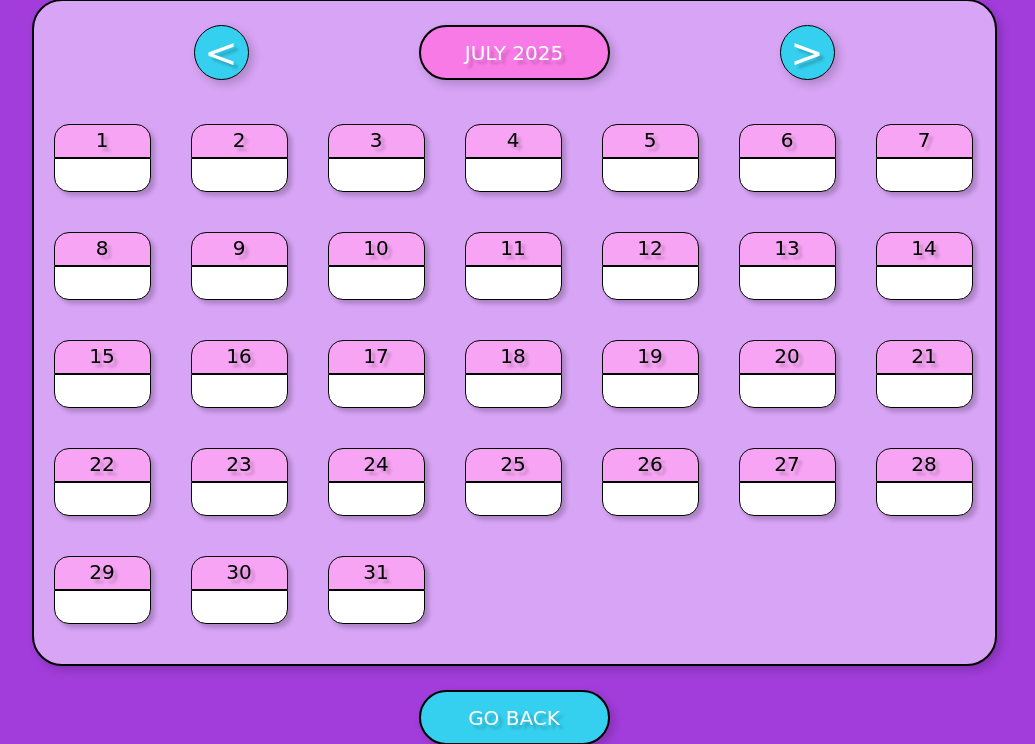
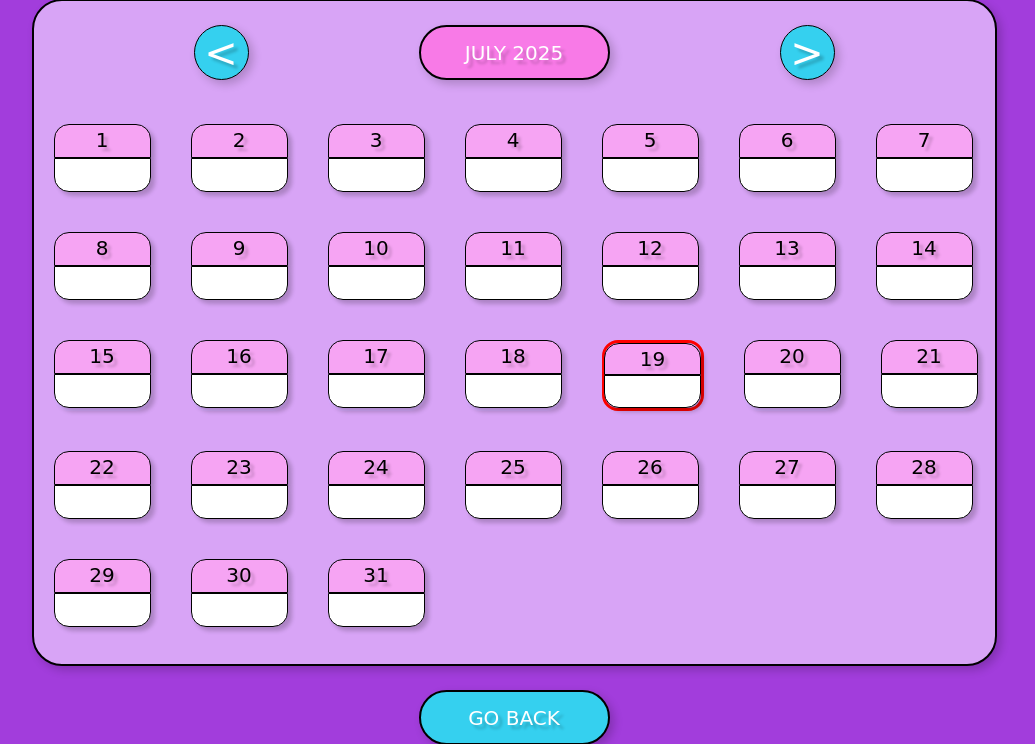
Before and after one commit to Sreenjoyee/Sapience-study-app, a Flask app: a page that uses studyapp/templates/calendar.html in a window 1280 px wide. Shown: the part 28-772 px from the top of the page, without its empty margins (126-1161 px from the left). Run offline with Flask 3, Linux system fonts and the light colour scheme; the visitor is signed in with stand-in values (Sample User, id 1); data that the repository does not hold is empty; some web fonts are replaced.

Commit message:
current date will have red border

```diff
--- a/studyapp/static/style.css
+++ b/studyapp/static/style.css
@@ -73,7 +73,7 @@ body{
   flex-direction:column;
   align-items:center;
   border: none;
-  border-radius: 30px;
+  border-radius: 15px;
   background-color: #d8aaff;
   margin: 20px 20px 20px 20px;
 }
@@ -105,6 +105,13 @@ body{
 .day.has-task label{
   background: hsl(302, 82%, 50%);
 }
+.day.today{
+  border: 3px solid red;
+  width: 102px;
+  height:71px;
+  border-radius: 16px;
+}
+
 .day label{
   display: block;
   width: 97px;
@@ -130,7 +137,6 @@ body{
   cursor: pointer;
 }
 
-
 .view-schedule-label,.resource-title,.day-task label{
   width: 334px;
   height: 54px;
@@ -141,6 +147,7 @@ body{
   transform: scale(1.05);
   filter: brightness(85%);
 }
+
 
 .view-schedule-notes,.resource-link,.day-task textarea{
   width: 334px;
--- a/studyapp/templates/calendar.html
+++ b/studyapp/templates/calendar.html
@@ -55,12 +55,21 @@
         dayButton.className = "day";
         dayButton.type = "button";
 
+        if (
+          year === currentDate.getFullYear() &&
+          month === currentDate.getMonth() &&
+          dayCount === currentDate.getDate()
+        ) {
+          dayButton.classList.add("today");
+        }
+
         if (scheduled) {
           dayButton.onclick = () => location.href = `/calendar/${scheduled.id}`;
           dayButton.classList.add("has-task");
         } else {
           dayButton.onclick = () => location.href = `/calendar/new/${dateStr}`;
         }
+
 
         const label = document.createElement("label");
         label.htmlFor = `task${dayCount}`;
```
